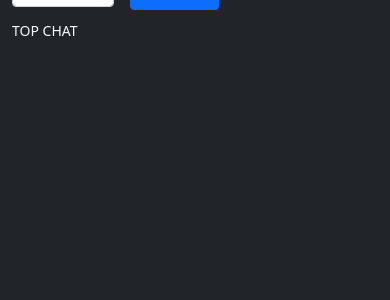
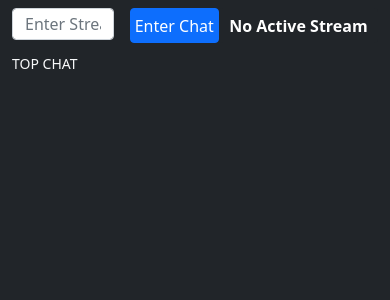
Before and after one commit to imbedhead/topchat, a React (Create React App) app in the folder client/: page / in a window 390 px wide. Shown: the top 300 px of the page. Built offline with nearby package versions, Linux system fonts and the light colour scheme.

Commit message:
Fixed responsiveness issue

```diff
--- a/client/src/App.js
+++ b/client/src/App.js
@@ -13,11 +13,10 @@ class App extends React.Component {
         this.state = {topChats: [], url: "", width: 0, height: 0, streamer: "No Active Stream"};
         ComfyJS.onChat = (user, message, flags, self, extra) => this.appendMessage(user, message, flags, extra);
         this.currentStreamer = "";
-        window.addEventListener('resize', this.resizeHandler.bind(this));
     }
 
     componentDidMount() {
-        this.resizeHandler();
+        window.addEventListener('resize', this.resizeHandler.bind(this));
     }
 
     /**
--- a/client/src/App.scss
+++ b/client/src/App.scss
@@ -3,7 +3,7 @@ html, body, #root, .App {
   width: 100%;
 }
 #root, .App {
-  overflow: hidden;
+  overflow: auto;
 }
 
 .App-header {
```
